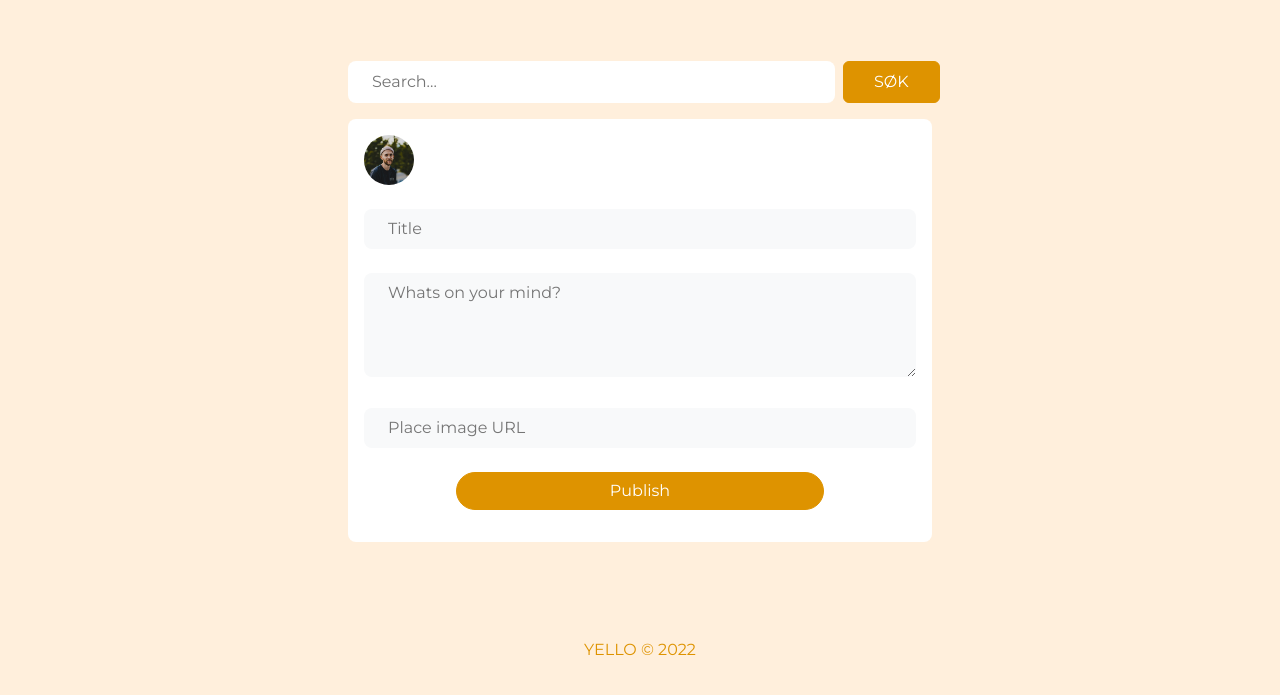
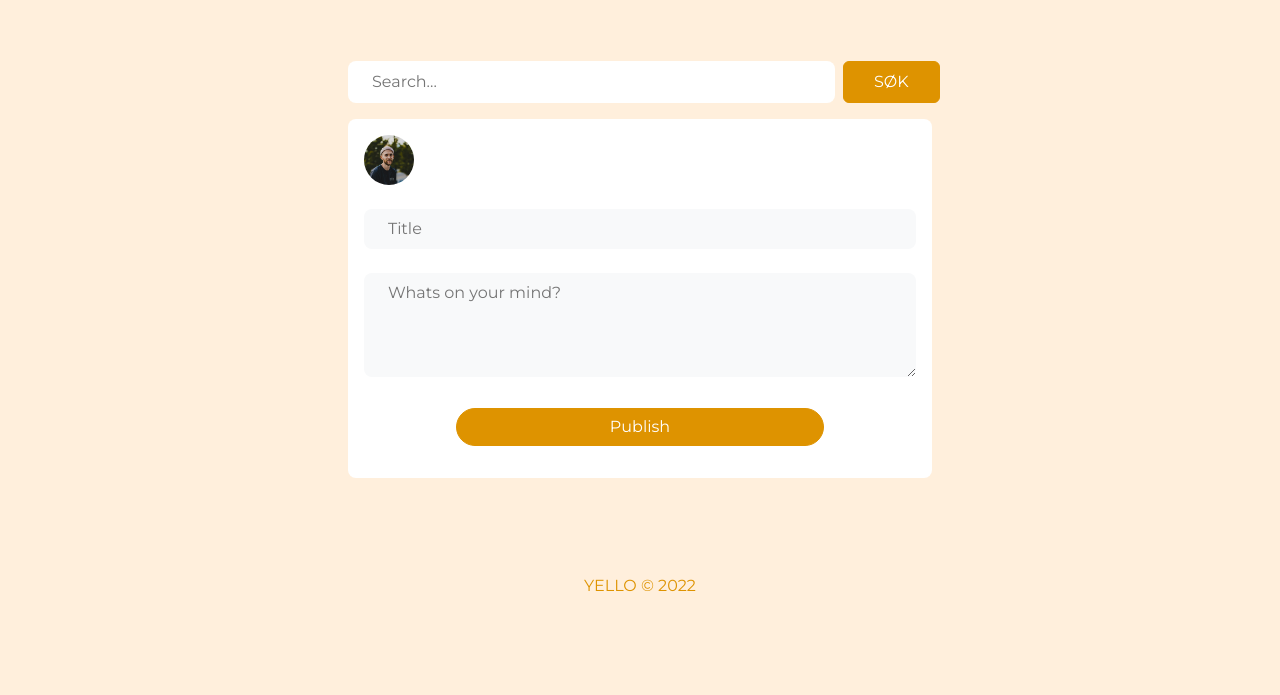
Before and after one commit to marthebull/marthebull-js2-CA-30-09-2022, a website: page home-feed.html in a window 1280 px wide. Shown: the part 101-796 px from the top of the page. Drawn offline with nearby package versions, Linux system fonts and the light colour scheme; no server answers.

Commit message:
Update home-feed.html

```diff
--- a/home-feed.html
+++ b/home-feed.html
@@ -59,8 +59,6 @@
                 </div>
                 <input id="post-title" class="rounded-3 border-0 mb-3 p-2 ps-4 mx-auto col-12 bg-light mb-4" type="text" placeholder="Title">
                 <textarea id="post-content" class="rounded-3 border-0 mb-3 p-2 ps-4 mx-auto col-12 bg-light pb-5 mb-4" type="text-area" placeholder="Whats on your mind?"></textarea>
-                <input id="post-media" class="rounded-3 border-0 mb-3 p-2 ps-4 mx-auto col-12 bg-light mb-4" type="text"
-                    placeholder="Place image URL">
                 <button id="submit-post" type="submit" class="btn btn-primary mb-3 col-6 col-lg-8 text-secondary rounded-pill mx-auto">Publish</button>
             </div>
         </div>
```
